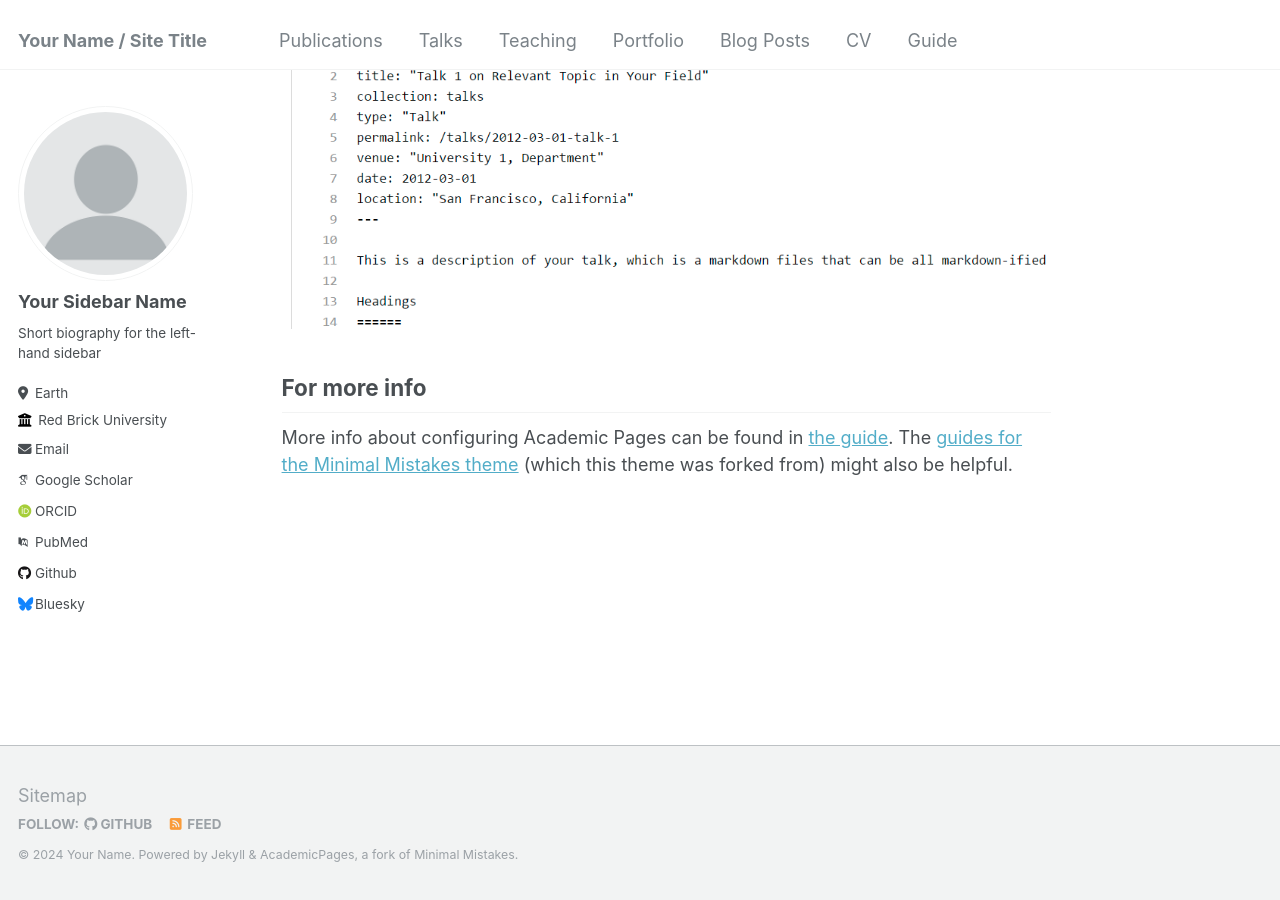
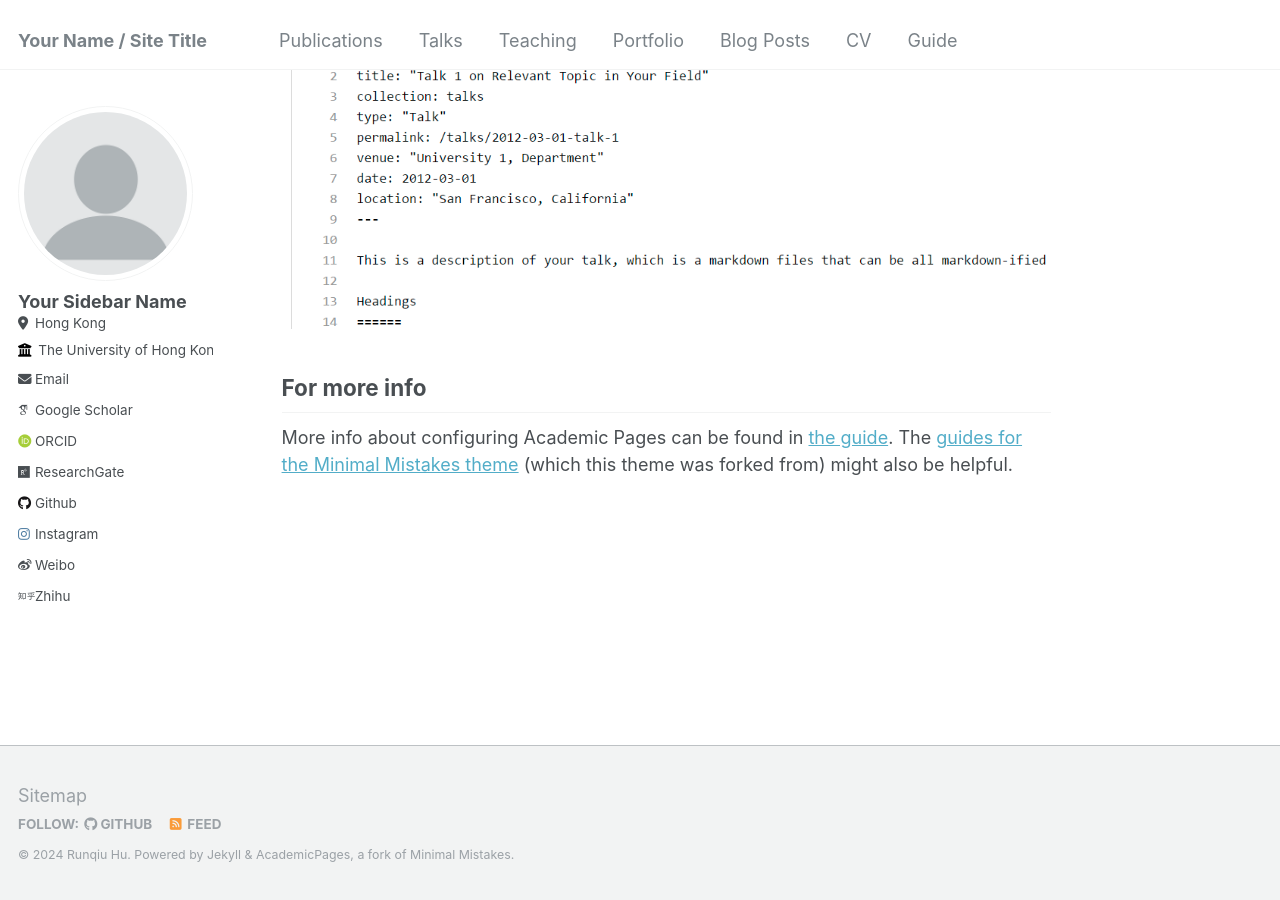
Before and after one commit to rqhu1995/rqhu1995.github.io, a Jekyll site: the page built from _pages/about.md, in a window 1280 px wide and 900 px high, scrolled down 2660 px. Built offline with Jekyll 4.4.1, drawn with Linux system fonts in a browser that asks for light colours; some web fonts are replaced; part of the change alters nothing that is shown.

Commit message:
Update _config.yml

```diff
--- a/_config.yml
+++ b/_config.yml
@@ -10,11 +10,11 @@
 locale                   : "en-US"
 title                    : "Your Name / Site Title"
 title_separator          : "-"
-name                     : &name "Your Name"
+name                     : &name "Runqiu Hu"
 description              : &description "personal description"
 url                      : https://academicpages.github.io # the base hostname & protocol for your site e.g. "https://mmistakes.github.io"
 baseurl                  : "" # the subpath of your site, e.g. "/blog"
-repository               : "academicpages/academicpages.github.io"
+repository               : "rqhu1995/rqhu1995.github.io"
 
 # Site Author - The following control what appear as part of the author content on the side bar.
 #               If a field is blank the icon and link will not appear, otherwise it will be shown.
@@ -23,54 +23,23 @@ author:
   # Biographic information
   avatar           : "profile.png"
   name             : "Your Sidebar Name"
-  pronouns         : # example: "she/her"
-  bio              : "Short biography for the left-hand sidebar"
-  location         : "Earth"
-  employer         : "Red Brick University"
+  location         : "Hong Kong"
+  employer         : "The University of Hong Kong"
   uri              : # URL
   email            : "none@example.org"
 
   # Academic websites
-  arxiv            : # URL - Update with the correct link to your profile
-  googlescholar    : "https://scholar.google.com/citations?user=PS_CX0AAAAAJ"
-  impactstory      : # URL
-  orcid            : "http://orcid.org/yourorcidurl"
-  pubmed           : "https://www.ncbi.nlm.nih.gov/pubmed/?term=john+snow"
-  researchgate     : # URL
+  googlescholar    : "https://scholar.google.com/citations?user=CidSagwAAAAJ"
+  orcid            : "https://orcid.org/0000-0002-6277-1770"
+  researchgate     : "https://www.researchgate.net/profile/Runqiu-Hu"
 
   # Repositories and software development
-  bitbucket        : # Username - Update with your username on the site
-  codepen          : # Username
-  dribbble         : # Username
-  github           : "academicpages"
-  kaggle           : # Username
-  stackoverflow    : # User number or user number and name (i.e., use "1" or "1/jeff-atwood")
+  github           : "https://github.com/rqhu1995"
 
   # Social media
-  bluesky          : "bsky.app" # Replace this with you Bluesky username
-  facebook         : # Username
-  flickr           : # Username
-  foursquare       : # Username
-  goodreads        : # Username
-  google_plus      : # Username
-  keybase          : # Username
-  instagram        : # Username
-  lastfm           : # Username
-  linkedin         : # Username
-  mastodon         : # URL
-  medium           : # URL
-  pinterest        : # Username
-  soundcloud       : # Username
-  steam            : # Username
-  telegram         : # URL
-  tumblr           : # Username
-  twitter          : # Username for X / Twitter
-  vine             : # Username
-  weibo            : # Username
-  wikipedia        : # Username
-  xing             : # Username
-  youtube          : # Username
-  zhihu            : # URL
+  instagram        : "runqiu_sop"
+  weibo            : "闰冬秋拾"
+  zhihu            : "https://www.zhihu.com/people/BobHuNanjing"
 
 
 # Site Settings
```
